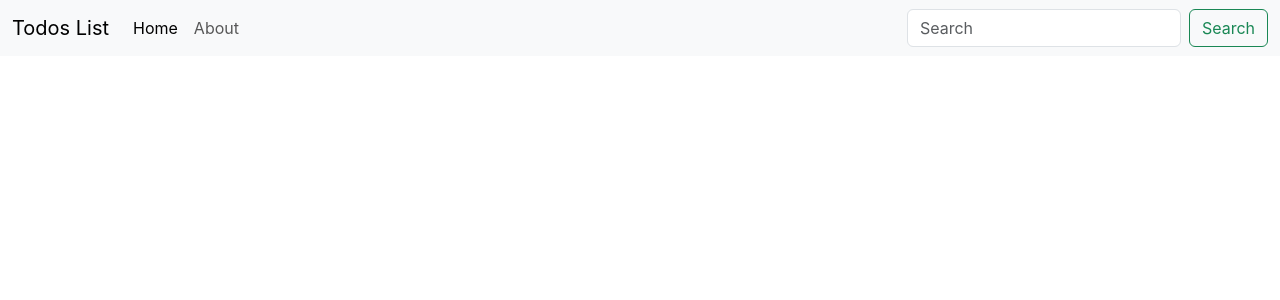
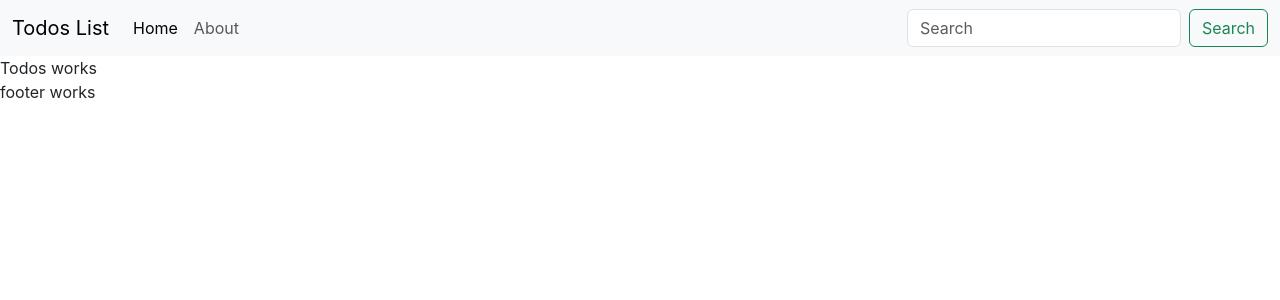
Before and after one commit to haseebt456/React-Todo-List, a React (Create React App) app: page / in a window 1280 px wide. Shown: the top 300 px of the page. Built offline with nearby package versions, Linux system fonts and the light colour scheme.

Commit message:
import components in app.js

```diff
--- a/src/App.js
+++ b/src/App.js
@@ -1,11 +1,15 @@
 import logo from "./logo.svg";
 import "./App.css";
 import Header from "./components/Header";
+import Todos  from "./components/Todos";
+import Footer from "./components/Footer";
 
 function App() {
   return (
     <>
     <Header/>
+    <Todos/>
+    <Footer/>
     </>
   );
 }
--- a/src/components/Todos.jsx
+++ b/src/components/Todos.jsx
@@ -1,6 +1,6 @@
 import React from 'react'
 
-export const Todos = () => {
+export default function Todos() {
   return (
     <div>Todos works</div>
   )
--- a/src/components/footer.jsx
+++ b/src/components/footer.jsx
@@ -1,6 +1,6 @@
 import React from 'react'
 
-export const footer = () => {
+export default function Footer() {
   return (
     <div>footer works</div>
   )
```
